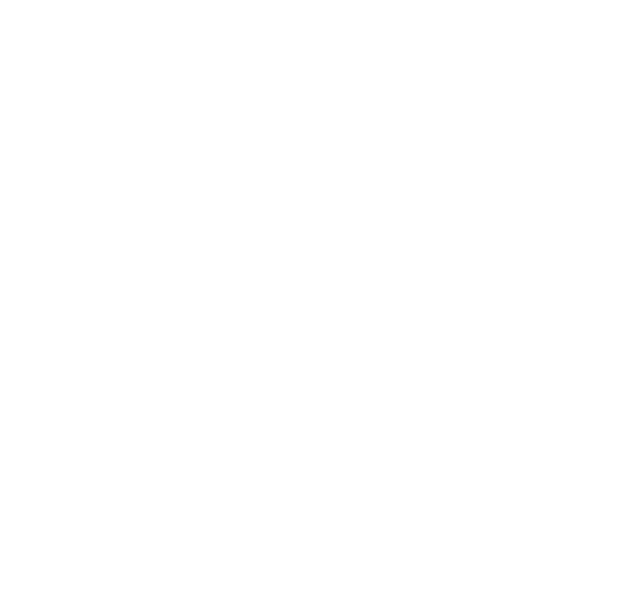
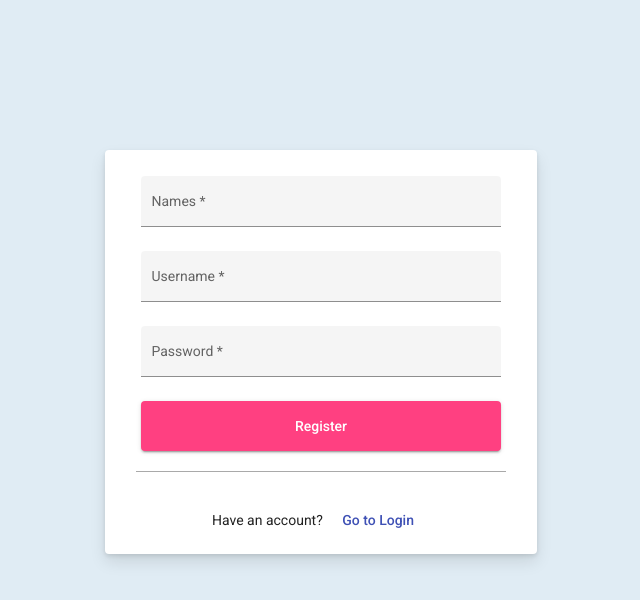
Before and after one commit to nazarethcr11/Finanzas-2022-02, an Angular app: page /register in a window 1280 px wide. Before the commit this address led to /. Shown: the top 600 px of the page, without its empty margins (319-959 px from the left). Built offline with nearby package versions, Linux system fonts and the light colour scheme.

Commit message:
Add: RegisterComponent

```diff
--- a/src/app/app-routing.module.ts
+++ b/src/app/app-routing.module.ts
@@ -5,4 +5,5 @@
   { path: 'home', loadChildren: () => import('src/app/modules/home-calculator/home-calculator.module').then(m => m.HomeCalculatorModule)},
   { path: 'timeline', loadChildren: () => import('src/app/modules/timeline/timeline.module').then(m => m.TimelineModule)},
   { path: 'login', loadChildren: () => import('src/app/modules/home/home.module').then(m => m.HomeModule)},
+  { path: 'register', loadChildren: () => import('src/app/modules/register/register.module').then(m => m.RegisterModule)},
 ];
--- /dev/null
+++ b/src/app/models/user.ts
@@ -0,0 +1,6 @@
+export interface User {
+  id: number;
+  names: string;
+  username: string;
+  password: string;
+}
--- /dev/null
+++ b/src/app/modules/register/register.component.css
@@ -0,0 +1,36 @@
+.container-register{
+  padding-top: 150px;
+  margin: 0 auto;
+  display: flex;
+  justify-content: center;
+}
+
+.container-register-card{
+  width: 400px;
+  box-shadow: 0 2px 4px rgb(0 0 0 / 10%), 0 8px 16px rgb(0 0 0 / 10%);
+  text-align: center;
+}
+
+.line{
+  border-bottom: 1px solid darkgray;
+  margin: 20px 15px
+}
+
+.mat-form-field{
+  width: 90%;
+  margin-top: 5px;
+}
+
+.avatar-image{
+  width: 60px;
+  margin-right: 20px;
+}
+
+@media (max-width: 480px){
+  .container-register{
+    width: 100%;
+  }
+  .container-register-card{
+    width: 83%;
+  }
+}
--- /dev/null
+++ b/src/app/modules/register/register.component.html
@@ -0,0 +1,55 @@
+<mat-progress-bar mode="indeterminate" *ngIf="isLoading"></mat-progress-bar>
+<div>
+  <div class="container-register">
+    <mat-card class="container-register-card">
+      <form [formGroup]="userFormGroup">
+        <div style="margin-top: 5px;"></div>
+        <mat-form-field appearance="fill">
+          <mat-label>Names</mat-label>
+          <input matInput autocomplete="off" formControlName="names">
+          <mat-error *ngIf="userFormGroup.get('names')?.hasError('required')">
+            Names is <strong>required</strong>
+          </mat-error>
+          <mat-error *ngIf="userFormGroup.get('names')?.hasError('minlength')">
+            Names must be at least <strong>6</strong> characters long
+          </mat-error>
+          <mat-error *ngIf="userFormGroup.get('names')?.hasError('maxlength')">
+            Names must be at most <strong>50</strong> characters long
+          </mat-error>
+        </mat-form-field>
+        <mat-form-field appearance="fill">
+          <mat-label>Username</mat-label>
+          <input matInput autocomplete="off" formControlName="username">
+          <mat-error *ngIf="userFormGroup.get('username')?.hasError('required')">
+            Username is <strong>required</strong>
+          </mat-error>
+          <mat-error *ngIf="userFormGroup.get('username')?.hasError('minlength')">
+            Username must be at least <strong>2</strong> characters long
+          </mat-error>
+          <mat-error *ngIf="userFormGroup.get('username')?.hasError('maxlength')">
+            Username must be at most <strong>10</strong> characters long
+          </mat-error>
+        </mat-form-field>
+        <mat-form-field appearance="fill">
+          <mat-label>Password</mat-label>
+          <input matInput autocomplete="off" type="password" formControlName="password">
+          <mat-error *ngIf="userFormGroup.get('password')?.hasError('required')">
+            Password is <strong>required</strong>
+          </mat-error>
+          <mat-error *ngIf="userFormGroup.get('password')?.hasError('minlength')">
+            Password must be at least <strong>6</strong> characters long
+          </mat-error>
+          <mat-error *ngIf="userFormGroup.get('password')?.hasError('maxlength')">
+            Password must be at most <strong>50</strong> characters long
+          </mat-error>
+        </mat-form-field>
+      </form>
+      <div></div>
+      <div style="margin-top: 5px;"></div>
+      <button mat-raised-button color="accent" style="width: 90%; height: 50px;" (click)="register()">Register</button>
+      <div class="line"></div>
+      Have an account?
+      <button mat-button color="primary" style="margin-top: 10px;" [routerLink]="''">Go to Login</button>
+    </mat-card>
+  </div>
+</div>
--- /dev/null
+++ b/src/app/modules/register/register.component.ts
@@ -0,0 +1,34 @@
+import {AfterViewInit, Component, ElementRef} from "@angular/core";
+import {FormControl, FormGroup, Validators} from "@angular/forms";
+import { Router } from "@angular/router";
+
+@Component({
+  selector: 'app-register',
+  templateUrl: 'register.component.html',
+  styleUrls: ['register.component.css']
+})
+
+export class RegisterComponent implements AfterViewInit{
+  isLoading: boolean = false;
+  userAvatar: string = "ghost";
+  userFormGroup = new FormGroup({
+    names: new FormControl('',[Validators.required, Validators.minLength(2), Validators.maxLength(10)]),
+    username: new FormControl('',[Validators.required, Validators.minLength(2), Validators.maxLength(10)]),
+    password: new FormControl('',[Validators.required, Validators.minLength(2), Validators.maxLength(50)]),
+  });
+
+  constructor(private route: Router, private elementRef: ElementRef) {
+  }
+
+  ngAfterViewInit() {
+    this.elementRef.nativeElement.ownerDocument
+      .body.style.backgroundColor = '#e0ecf4';
+  }
+
+  register(){
+    if(this.userFormGroup.valid) {
+      this.isLoading = true;
+    }
+
+  }
+}
--- /dev/null
+++ b/src/app/modules/register/register.module.ts
@@ -0,0 +1,40 @@
+import {Route, RouterModule} from "@angular/router";
+import {NgModule} from "@angular/core";
+import {RegisterComponent} from "./register.component";
+import {MatCardModule} from "@angular/material/card";
+import {MatFormFieldModule} from "@angular/material/form-field";
+import {MatInputModule} from "@angular/material/input";
+import {MatButtonModule} from "@angular/material/button";
+import {FormsModule, ReactiveFormsModule} from "@angular/forms";
+import {CommonModule} from "@angular/common";
+import {MatRadioModule} from "@angular/material/radio";
+import {MatProgressBarModule} from "@angular/material/progress-bar";
+
+const registerRoutes: Route[] = [
+  {
+    path: '',
+    component: RegisterComponent
+  }
+]
+
+@NgModule({
+  declarations: [
+    RegisterComponent,
+  ],
+  imports: [
+    RouterModule.forChild(registerRoutes),
+    MatCardModule,
+    MatFormFieldModule,
+    MatInputModule,
+    MatButtonModule,
+    ReactiveFormsModule,
+    CommonModule,
+    MatRadioModule,
+    FormsModule,
+    MatProgressBarModule,
+  ]
+})
+
+export class RegisterModule
+{
+}
```
Also changed, not shown: src/app/services/user.services.ts (added, +40 -0 lines).
